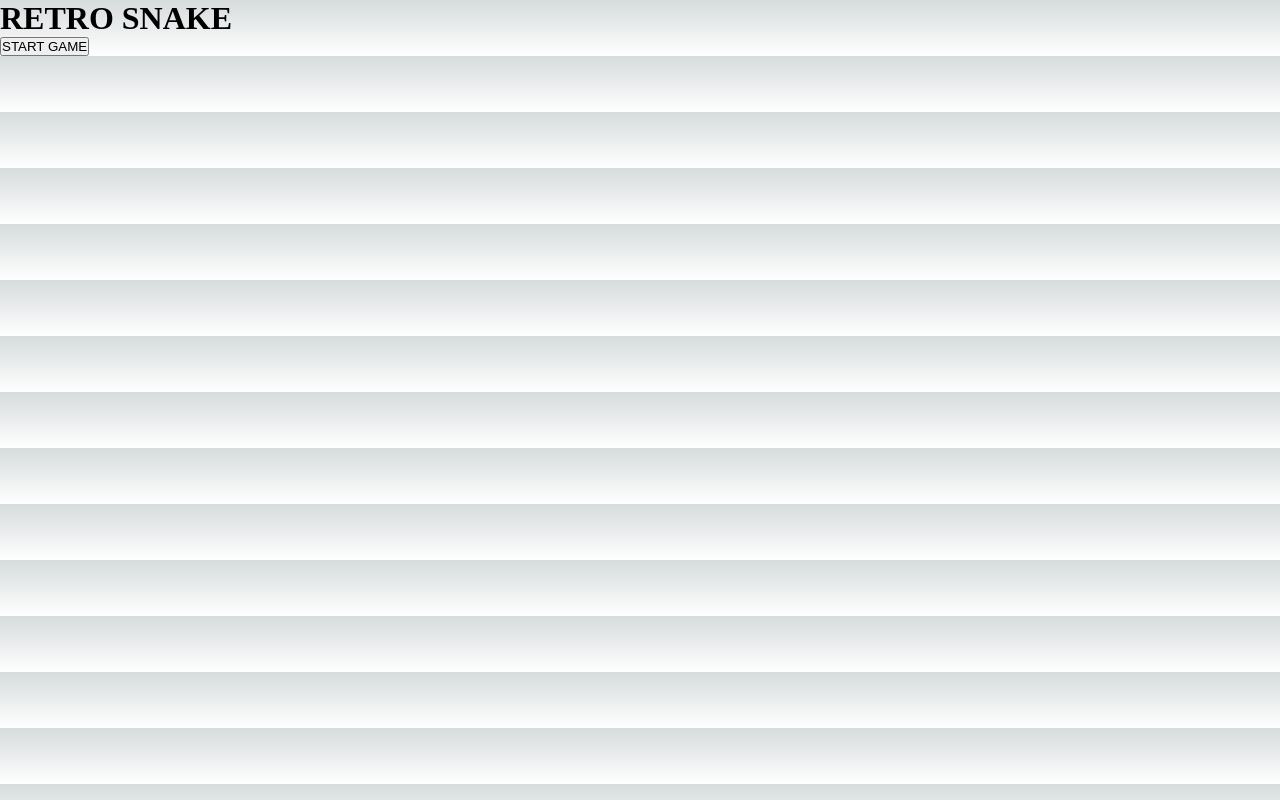
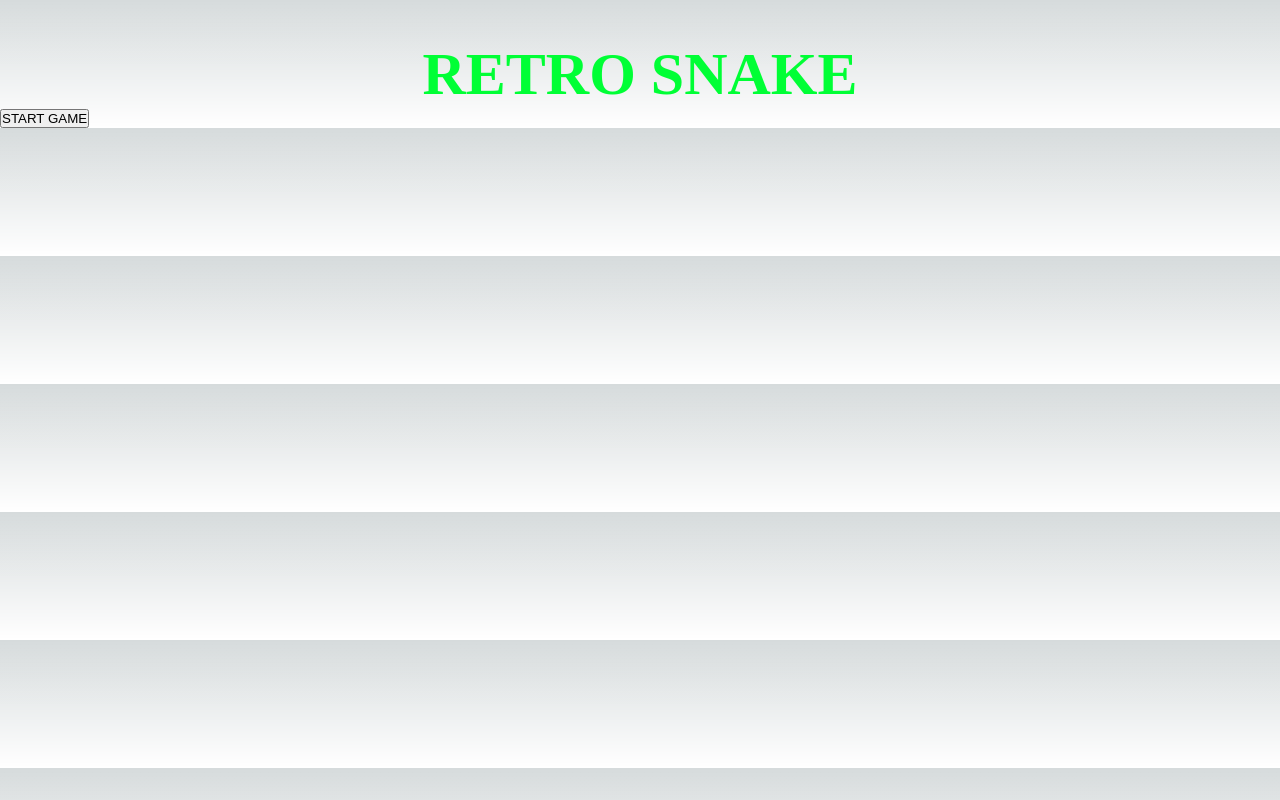
Before and after one commit to muhammed-basaran/retro-snake, a Next.js app: page / in a window 1280 px wide. Built offline with nearby package versions, Linux system fonts and the light colour scheme.

Commit message:
some styling for Header

```diff
--- a/components/Header.js
+++ b/components/Header.js
@@ -2,5 +2,13 @@ import { reactStrictMode } from "../next.config";
 import styled from "styled-components";
 
 export default function Header() {
-  return <h1>RETRO SNAKE</h1>;
+  return <StyledHeader>RETRO SNAKE</StyledHeader>;
 }
+
+const StyledHeader = styled.h1`
+  text-align: center;
+  font-size: 60px;
+  font-family: Public Pixel;
+  color: #00ff35;
+  margin-top: 40px;
+`;
--- a/src/styles/globals.css
+++ b/src/styles/globals.css
@@ -1,9 +1,9 @@
 :root {
   --max-width: 1100px;
   --border-radius: 12px;
-  --font-mono: ui-monospace, Menlo, Monaco, 'Cascadia Mono', 'Segoe UI Mono',
-    'Roboto Mono', 'Oxygen Mono', 'Ubuntu Monospace', 'Source Code Pro',
-    'Fira Mono', 'Droid Sans Mono', 'Courier New', monospace;
+  --font-mono: ui-monospace, Menlo, Monaco, "Cascadia Mono", "Segoe UI Mono",
+    "Roboto Mono", "Oxygen Mono", "Ubuntu Monospace", "Source Code Pro",
+    "Fira Mono", "Droid Sans Mono", "Courier New", monospace;
 
   --foreground-rgb: 0, 0, 0;
   --background-start-rgb: 214, 219, 220;
```
